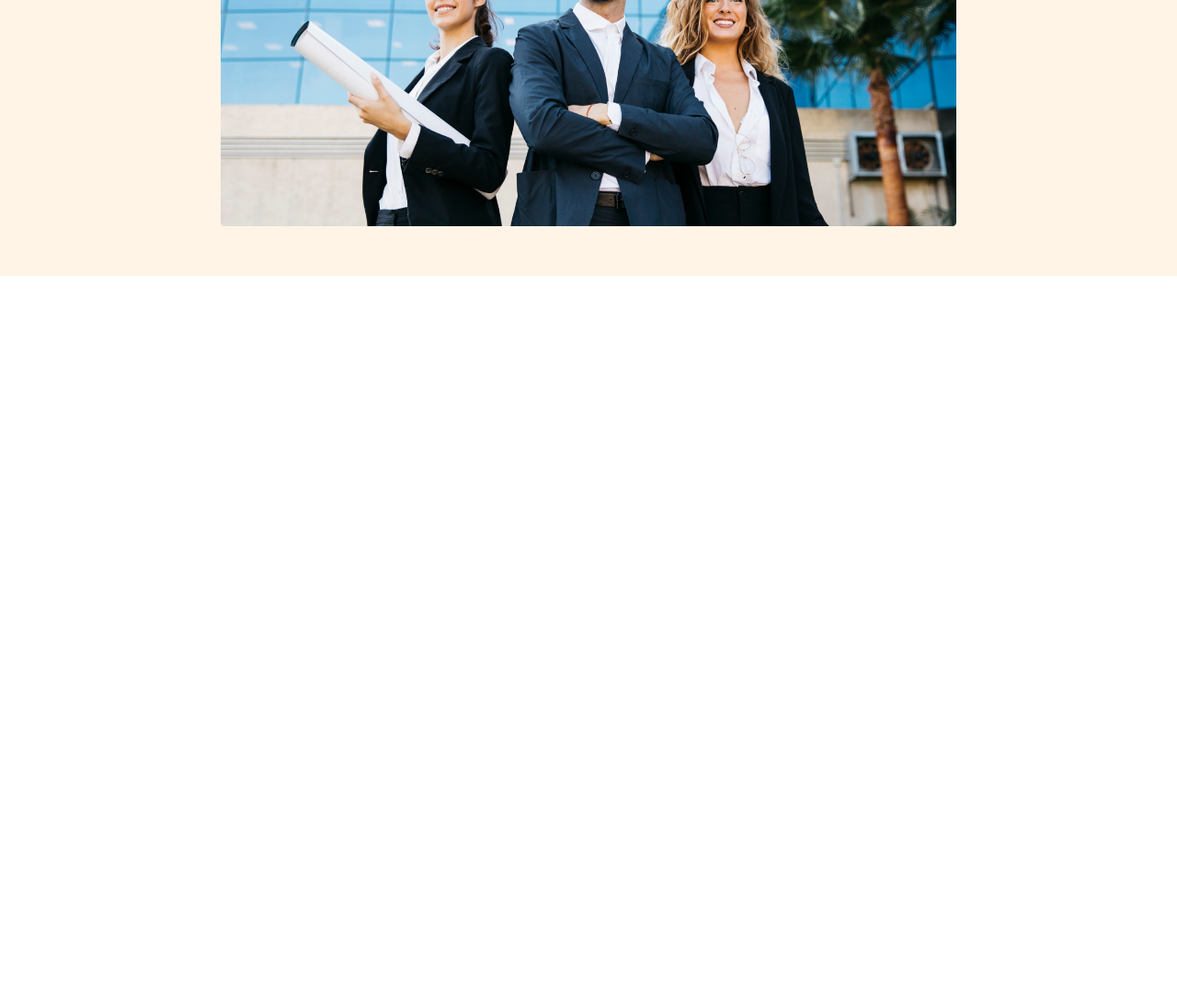
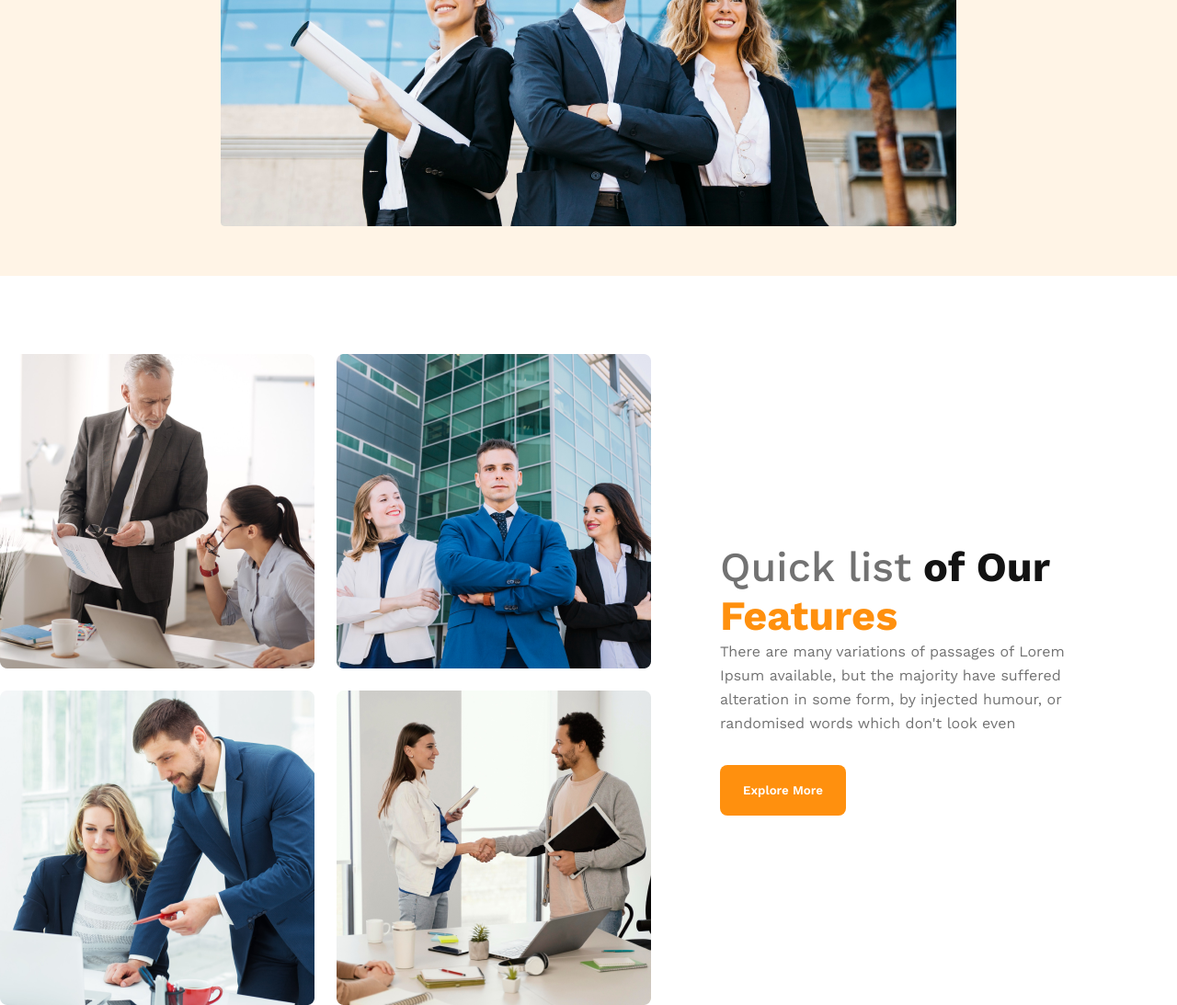
Before and after one commit to miraj1189/architects-website, a plain HTML site: page index.html in a window 1280 px wide. Shown: the part 729-1822 px from the top of the page at 92% size. Before the commit the page ends 1029 px from the top, so only its background shows below. Drawn offline with nearby package versions, Linux system fonts and the light colour scheme.

Commit message:
features section added

```diff
--- a/index.html
+++ b/index.html
@@ -35,7 +35,22 @@
         </div>
     </header>
     <main>
+       <!-- features section -->
+       <div class="team-container">
+        <div class="team-img-container">
+            <img src="images/team1.png" alt="">
+            <img src="images/team2.png" alt="">
+            <img src="images/team3.png" alt="">
+            <img src="images/team4.png" alt="">
 
+        </div>
+        <div class="team-content">
+            <h3 class="team-title"><span class="span-1">Quick list</span> <span class="span-2">of Our</span> <span class="span-3">Features</span></h3>
+            <p class="team-description">There are many variations of passages of Lorem Ipsum available, but the majority have suffered alteration in some form, by injected humour, or randomised words which don't look even
+            </p>
+            <button class="btn">Explore More</button>
+        </div>
+       </div>
     </main>
     <footer>
 
--- a/style.css
+++ b/style.css
@@ -1,6 +1,6 @@
 /* work sans font */
 
-@import url('https://fonts.googleapis.com/css2?family=Open+Sans:wght@400;700;800&family=Work+Sans:wght@400;600;700;800&display=swap');
+@import url('https://fonts.googleapis.com/css2?family=Open+Sans:wght@400;700;800&family=Work+Sans:wght@400;500;600;700;800&display=swap');
 
 * {
     font-family: 'Open Sans', sans-serif;
@@ -86,22 +86,82 @@ nav li a {
 .banner-img {
     width: 100%;
 }
+
+/* main style */
+main {
+    max-width: 1440px;
+    margin: 0px auto;
+}
+
+/* features section style */
+
+.team-container {
+    display: flex;
+    align-items: center;
+    margin-top: 85px;
+}
+
+.team-img-container {
+    display: grid;
+    grid-template-columns: repeat(2, 1fr);
+    gap: 24px;
+}
+
+.team-content {
+    padding-left: 75px;
+    padding-right: 75px;
+    max-width: 540px;
+}
+
+.team-title {
+    font-size: 45px;
+}
+
+.span-1 {
+    color: #727272;
+    font-weight: 500;
+}
+
+.span-2 {
+    color: #131313;
+    font-weight: 700;
+}
+
+.span-3 {
+    color: #FF900E;
+    font-weight: 700;
+}
+
+.team-description {
+    color: #727272;
+    font-size: 16px;
+    font-weight: 400;
+    line-height: 26px;
+}
+
 /* responsive media style */
 /* mobile devices */
 @media screen and (max-width:576px) {
-    header{
+    header, .team-content {
         padding: 10px;
     }
-    nav{
+
+    nav,
+    .team-container {
+        flex-direction: column;
+    }
+    .team-img-container{
+        grid-template-columns: repeat(1,1fr);
+    }
+}
+
+/* tablet devices */
+@media screen and (min-width:576px) and (max-width:992px) {
+    header {
+        padding: 10px 50px;
+    }
+
+    nav,.team-container {
         flex-direction: column;
     }
 }
-/* tablet devices */
-@media screen and (min-width:576px) and (max-width:992px) {
-    header{
-        padding: 10px 50px;
-    }
-    nav{
-        flex-direction: column;
-    }
-}
```
